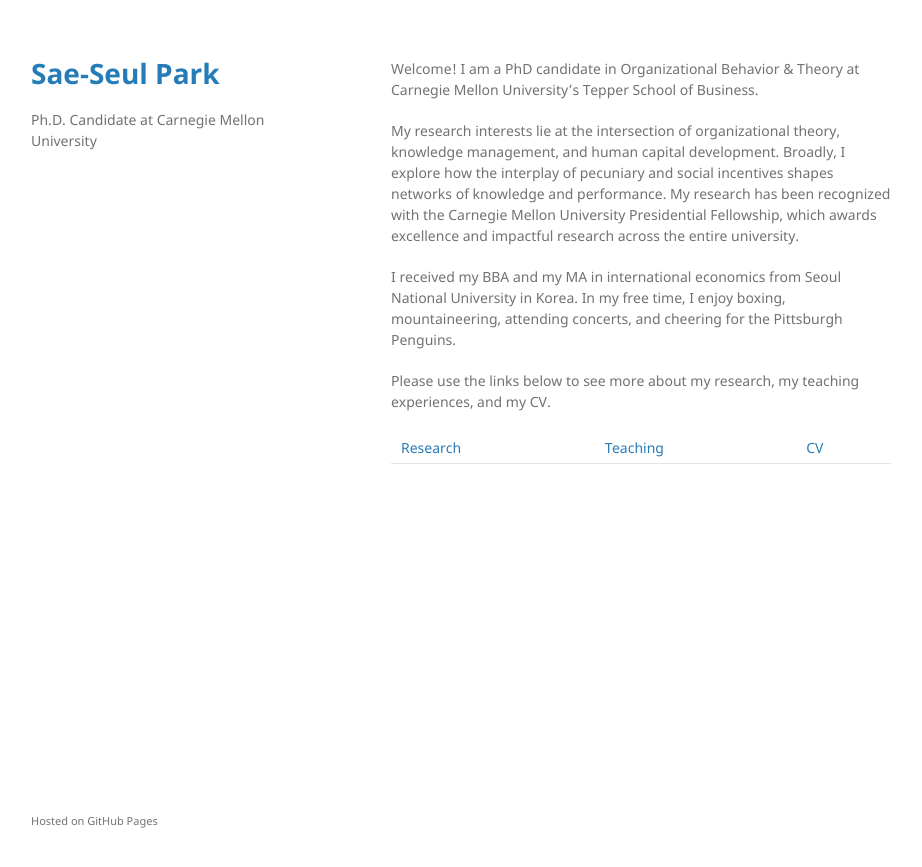
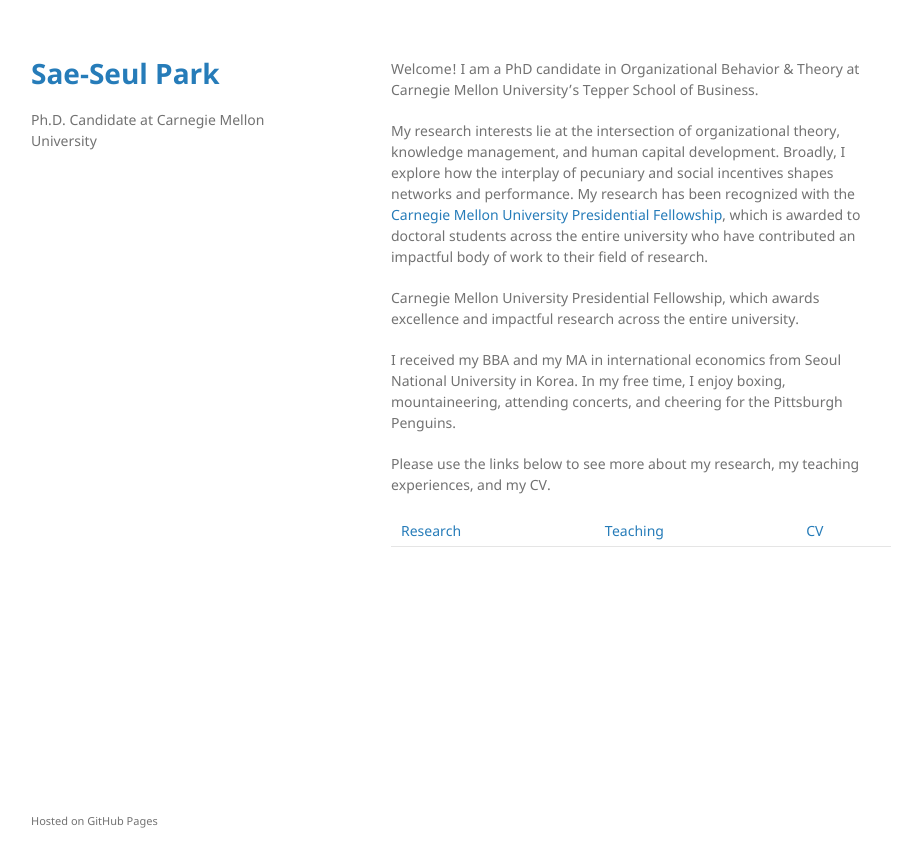
Before and after one commit to saepark/saepark.github.io, a Jekyll site: the page built from index.md, in a window 1280 px wide. Shown: the top 867 px of the page, without its empty margins (179-1101 px from the left). Built offline with Jekyll 4.4.1, drawn with Linux system fonts in a browser that asks for light colours; our own code applies the rules of GitHub Pages for plain Markdown files.

Commit message:
Update index.md

```diff
--- a/index.md
+++ b/index.md
@@ -1,6 +1,8 @@
 Welcome! I am a PhD candidate in Organizational Behavior & Theory at Carnegie Mellon University's Tepper School of Business.
 
-My research interests lie at the intersection of organizational theory, knowledge management, and human capital development. Broadly, I explore how the interplay of pecuniary and social incentives shapes networks of knowledge and performance. My research has been recognized with the Carnegie Mellon University Presidential Fellowship, which awards excellence and impactful research across the entire university.
+My research interests lie at the intersection of organizational theory, knowledge management, and human capital development. Broadly, I explore how the interplay of pecuniary and social incentives shapes networks and performance. My research has been recognized with the [Carnegie Mellon University Presidential Fellowship](https://www.cmu.edu/tepper/news/stories/2021/april/phd-fellowships-awarded.html), which is awarded to doctoral students across the entire university who have contributed an impactful body of work to their field of research.
+
+Carnegie Mellon University Presidential Fellowship, which awards excellence and impactful research across the entire university.
 
 I received my BBA and my MA in international economics from Seoul National University in Korea. In my free time, I enjoy boxing, mountaineering, attending concerts, and cheering for the Pittsburgh Penguins.
 
```
